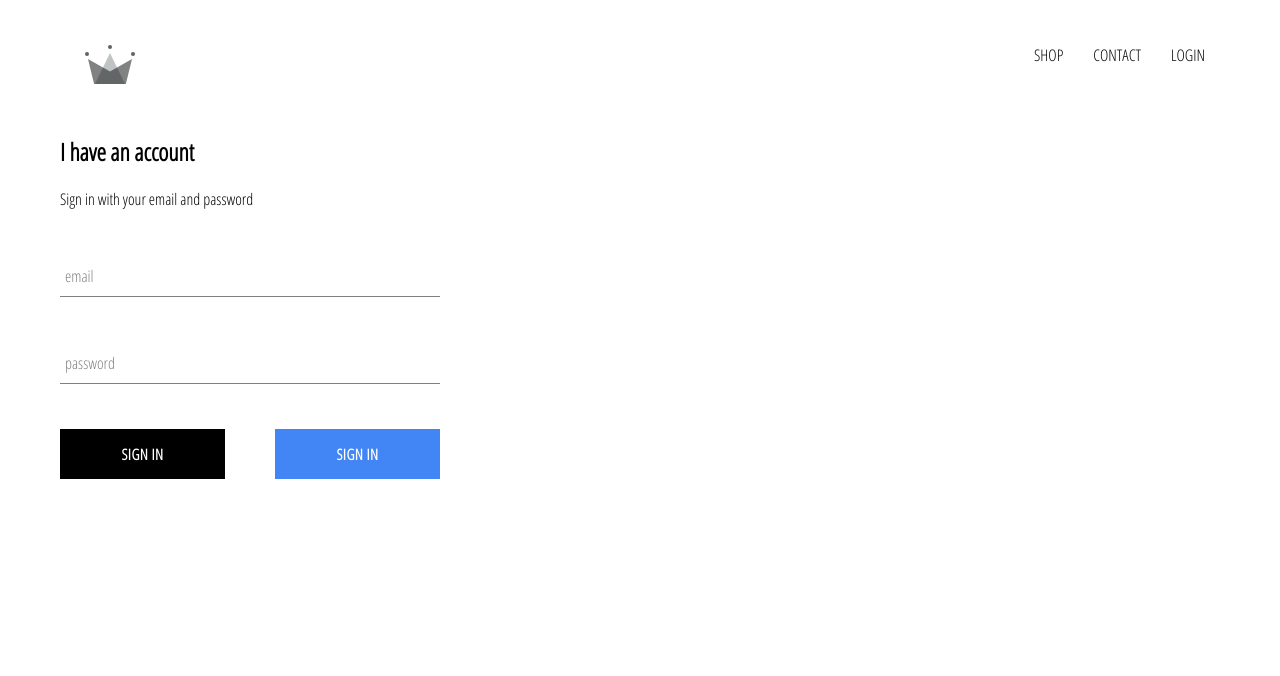
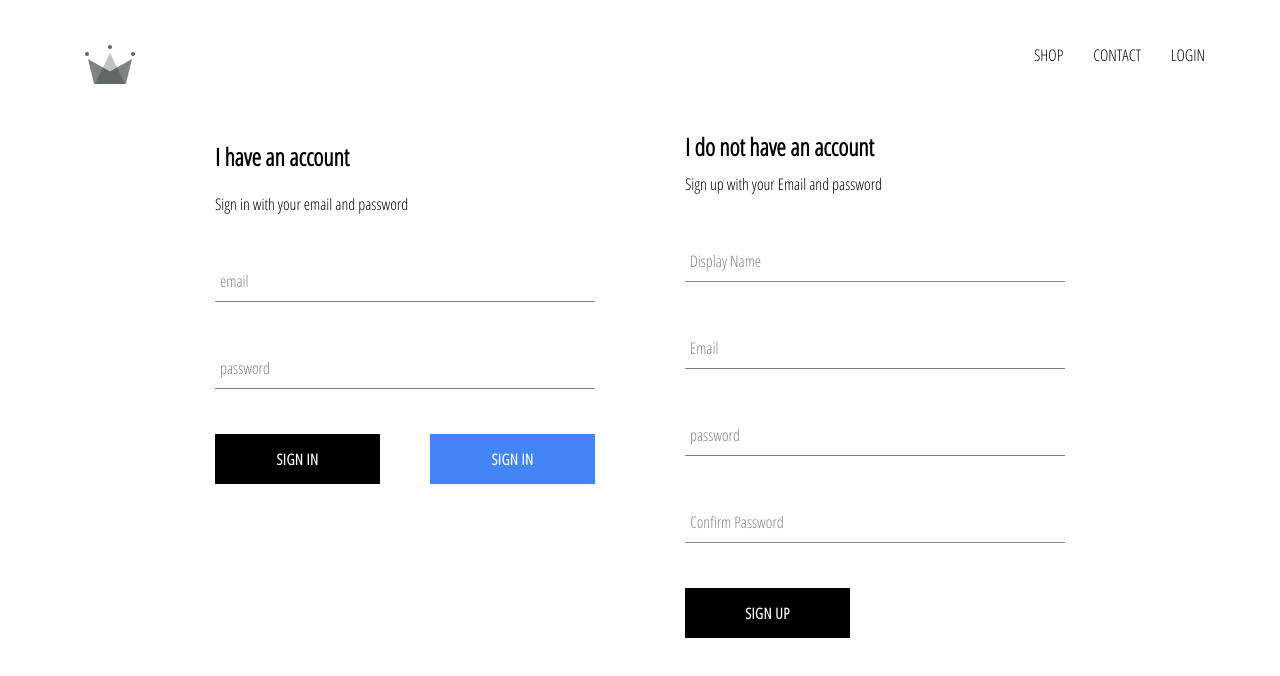
Before and after one commit to kanermichael/mikes-clothing, a React (Create React App) app: page /signin in a window 1280 px wide. Shown: the top 676 px of the page. Built offline with nearby package versions, Linux system fonts and the light colour scheme; no server answers.

Commit message:
implemented firebase Utils included ability to store auth users in firestore

```diff
--- a/src/App.js
+++ b/src/App.js
@@ -1,38 +1,61 @@
-import React, { useState, useEffect } from 'react';
+import React from 'react';
 import { Switch, Route } from 'react-router-dom';
 
-import './pages/homepage/homepage.styles.scss';
 import './App.css';
 
 import HomePage from './pages/homepage/homepage.component';
 import ShopPage from './pages/shop/shop.component';
-import SignInAndSignUpPage from './pages/sign-in-and-sign-up/sign-in-and-sign-up.component'
+import SignInAndSignUpPage from './pages/sign-in-and-sign-up/sign-in-and-sign-up.component';
+import Header from './components/header/header.component';
 import { auth, createUserProfileDocument } from './firebase/firebase.utils';
-import Header from './components/header/header.component'
 
-function App() {
+class App extends React.Component {
+  constructor() {
+    super();
 
-  const [currentUser, setCurrentUser] = useState(null);
+    this.state = {
+      currentUser: null
+    };
+  }
 
-  useEffect(() => {
-    let unSubscribeFromAll = auth.onAuthStateChanged( async user => {
-      createUserProfileDocument(user)
-    })
-    return function cleanup() {
-      unSubscribeFromAll()
-    };
-  })
+  unsubscribeFromAuth = null;
 
-  return (
-    <div >
-     <Header currentUser={currentUser}/>
-     <Switch>
-       <Route exact path='/' component={HomePage}/>
-       <Route exact path='/shop' component={ShopPage}/>
-       <Route exact path='/signin' component={SignInAndSignUpPage}/>
-     </Switch>
-    </div>
-  );
+  componentDidMount() {
+    this.unsubscribeFromAuth = auth.onAuthStateChanged(async userAuth => {
+      if (userAuth) {
+        const userRef = await createUserProfileDocument(userAuth);
+
+        userRef.onSnapshot(snapShot => {
+          this.setState({
+            currentUser: {
+              id: snapShot.id,
+              ...snapShot.data()
+            }
+          });
+          console.log(this.state)
+        });
+      }
+
+      this.setState({ currentUser: userAuth });
+    });
+  }
+
+  componentWillUnmount() {
+    this.unsubscribeFromAuth();
+  }
+
+  render() {
+    return (
+      <div>
+        <Header currentUser={this.state.currentUser} />
+        <Switch>
+          <Route exact path='/' component={HomePage} />
+          <Route path='/shop' component={ShopPage} />
+          <Route path='/signin' component={SignInAndSignUpPage} />
+        </Switch>
+      </div>
+    );
+  }
 }
 
 export default App;
--- /dev/null
+++ b/src/components/sign-up/sign-up.component.jsx
@@ -0,0 +1,99 @@
+import React from 'react';
+import FormInput from '../form-input/form-input.component';
+
+import './sign-up.styles.scss';
+import CustomButton from '../custom-button/custom-button.component';
+import { auth, createUserProfileDocument } from '../../firebase/firebase.utils';
+
+class SignUp extends React.Component {
+    constructor(){
+        super()
+
+        this.state = {
+            displayName: '',
+            email: '',
+            password: '',
+            confirmPassword: ''
+        }
+    }
+
+    handleSubmit = async event => {
+        event.preventDefault()
+        const { displayName, email, password, confirmPassword } = this.state;
+
+        if(password !== confirmPassword){
+            alert('passwords dont match')
+            return;
+        }
+
+        try {
+            const { user } = await auth.createUserWithEmailAndPassword(email, password)
+
+            await createUserProfileDocument(user, {displayName})
+
+            this.state = {
+                displayName: '',
+                email: '',
+                password: '',
+                confirmPassword: ''
+            }
+
+        } catch (error){
+            console.log(error)
+        }
+    };
+
+    handleChange = event => {
+        const { name, value } = event.target;
+
+        this.setState({[name]: value});
+    }
+
+    render() {
+        const { displayName, email, password, confirmPassword } = this.state;
+        return (
+            <div className="sign-up">
+                <h2 className="title">I do not have an account</h2>
+                <span>Sign up with your Email and password</span>
+                <form onSubmit={this.handleSubmit} className="sign-up-form">
+
+                    <FormInput
+                        type="text"
+                        name="displayName"
+                        value={displayName}
+                        onChange={this.handleChange}
+                        label="Display Name"
+                        required
+                    />
+                    <FormInput
+                        type="email"
+                        name="email"
+                        value={email}
+                        onChange={this.handleChange}
+                        label="Email"
+                        required
+                    />
+                    <FormInput
+                        type="password"
+                        name="password"
+                        value={password}
+                        onChange={this.handleChange}
+                        label="password"
+                        required
+                    />
+                    <FormInput
+                        type="password"
+                        name="confirmPassword"
+                        value={confirmPassword}
+                        onChange={this.handleChange}
+                        label="Confirm Password"
+                        required
+                    />
+                    <CustomButton type="submit">SIGN UP</CustomButton>
+                </form>
+            </div>
+        )
+    }
+}
+
+export default SignUp
--- /dev/null
+++ b/src/components/sign-up/sign-up.styles.scss
@@ -0,0 +1,9 @@
+.sign-up{
+    display: flex;
+    flex-direction: column;
+    width: 380px;
+
+    .title{
+        margin: 10px 0;
+    }
+}
--- a/src/firebase/firebase.utils.js
+++ b/src/firebase/firebase.utils.js
@@ -11,39 +11,38 @@
     messagingSenderId: "635632977774",
     appId: "1:635632977774:web:b5ba5c7d8addf2b951637f"
 }
+firebase.initializeApp(config);
 
-export const createUserProfileDocument = async( userAuth, additionalData ) => {
-    if(!userAuth) return;
+export const createUserProfileDocument = async (userAuth, additionalData) => {
+  if (!userAuth) return;
 
-    const userRef = firestore.doc(`users/${userAuth.uid}`)
-    const snapShot = await userRef.get()
+  const userRef = firestore.doc(`users/${userAuth.uid}`);
 
-    if(!snapShot.exists){
-        const { email, displayName } = userAuth
-        const createdAt = new Date()
+  const snapShot = await userRef.get();
 
+  if (!snapShot.exists) {
+    const { displayName, email } = userAuth;
+    const createdAt = new Date();
     try {
       await userRef.set({
         displayName,
         email,
         createdAt,
         ...additionalData
-            })
+      });
     } catch (error) {
-            console.log(error.message)
-        }
+      console.log('error creating user', error.message);
     }
   }
 
-firebase.initializeApp(config)
+  return userRef;
+};
 
 export const auth = firebase.auth();
 export const firestore = firebase.firestore();
 
 const provider = new firebase.auth.GoogleAuthProvider();
-
-provider.setCustomParameters({prompt: 'select_account'});
-
-export const signInWithGoogle = () => auth.signInWithPopup(provider)
+provider.setCustomParameters({ prompt: 'select_account' });
+export const signInWithGoogle = () => auth.signInWithPopup(provider);
 
 export default firebase;
--- a/src/pages/sign-in-and-sign-up/sign-in-and-sign-up.component.jsx
+++ b/src/pages/sign-in-and-sign-up/sign-in-and-sign-up.component.jsx
@@ -1,10 +1,12 @@
 import React from 'react';
 import './sign-in-and-sign-up.styles.scss';
 import SignIn from '../../components/sign-in/sign-in.component'
+import SignUp from '../../components/sign-up/sign-up.component'
 
 const SignInAndSignUpPage = () => (
     <div className="sign-in-and-sign-up">
         <SignIn />
+        <SignUp />
     </div>
 )
 
--- a/src/pages/sign-in-and-sign-up/sign-in-and-sign-up.styles.scss
+++ b/src/pages/sign-in-and-sign-up/sign-in-and-sign-up.styles.scss
@@ -0,0 +1,6 @@
+.sign-in-and-sign-up {
+    width: 850px;
+    display: flex;
+    justify-content: space-between;
+    margin: 30px auto;
+  }
```
Lines whose indentation alone changed are shown as unchanged.
